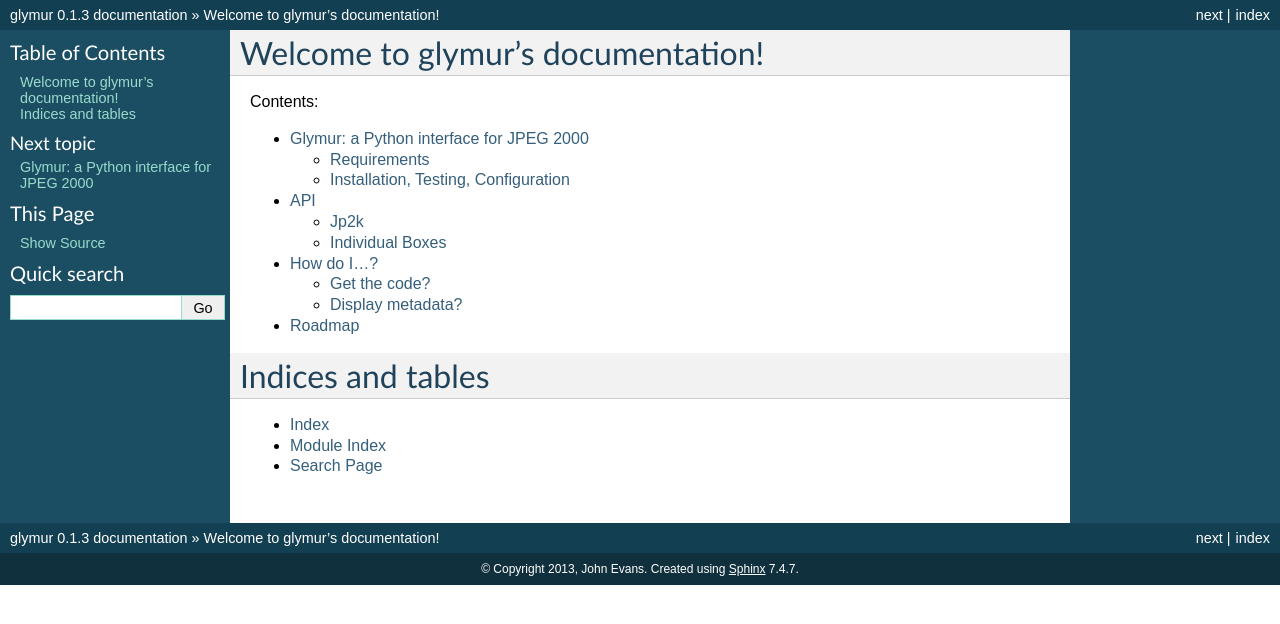
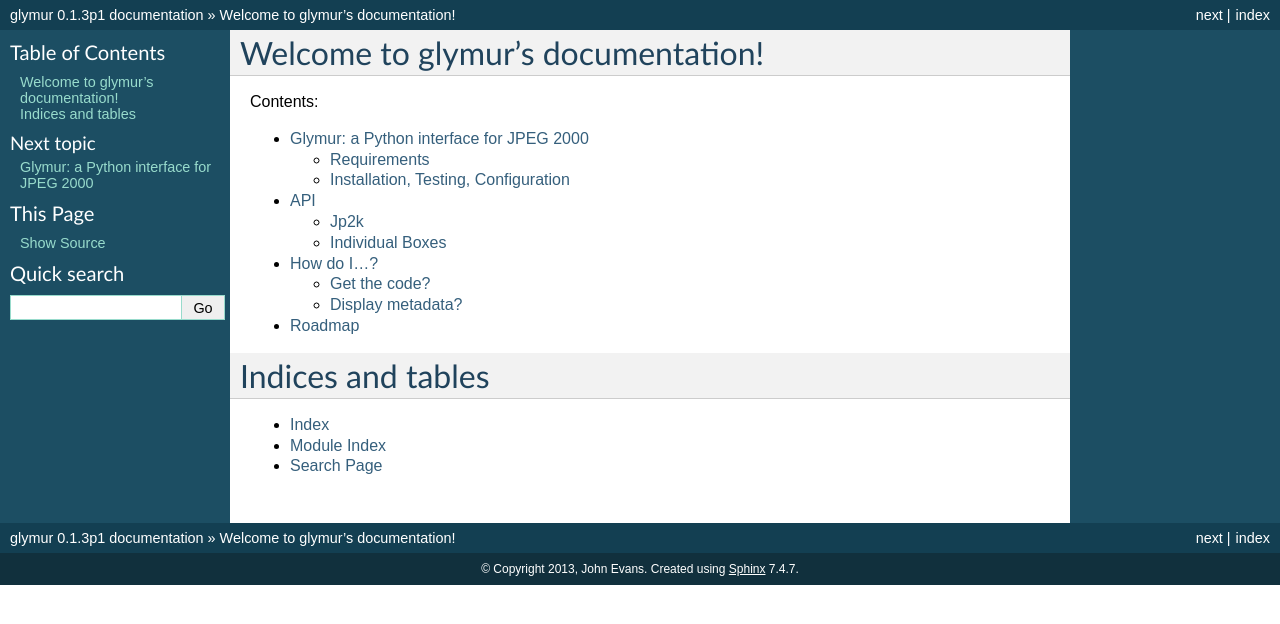
Before and after one commit to quintusdias/glymur, a Sphinx documentation site: the page built from docs/source/index.rst, in a window 1280 px wide. Shown: the top 624 px of the page. Built offline with Sphinx 7.4.7, drawn with Linux system fonts in a browser that asks for light colours.

Commit message:
Bumping to 0.1.3p1

```diff
--- a/CHANGES.txt
+++ b/CHANGES.txt
@@ -1,4 +1,4 @@
-Jun 02, 2013 - v0.1.3.  Raising IOErrors when code block size and precinct
+Jun 02, 2013 - v0.1.3p1  Raising IOErrors when code block size and precinct
     sizes are not in harmony.  Added statement to docs about upstream library
     dependence.  Added roadmap to docs.
 
--- a/docs/source/conf.py
+++ b/docs/source/conf.py
@@ -75,7 +75,7 @@ copyright = u'2013, John Evans'
 # The short X.Y version.
 version = '0.1'
 # The full version, including alpha/beta/rc tags.
-release = '0.1.3'
+release = '0.1.3p1'
 
 # The language for content autogenerated by Sphinx. Refer to documentation
 # for a list of supported languages.
--- a/setup.py
+++ b/setup.py
@@ -1,7 +1,7 @@
 from distutils.core import setup
 
 kwargs = {'name': 'Glymur',
-          'version': '0.1.3',
+          'version': '0.1.3p1',
           'description': 'Tools for accessing JPEG2000 files',
           'long_description': open('README.md').read(),
           'author': 'John Evans',
```
